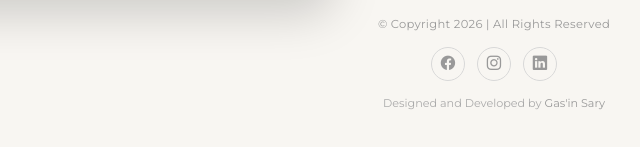
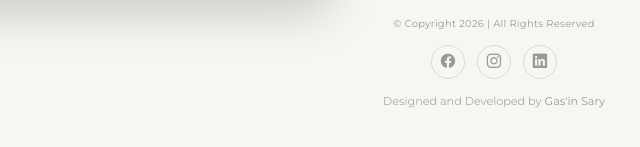
Before and after one commit to julien-elodie/julien-elodie.github.io, a plain HTML site: page index.html in a window 1280 px wide. Shown: the part 2730-2877 px from the top of the page, 146-786 px from the left. Drawn offline with nearby package versions, Linux system fonts and the light colour scheme.

Commit message:
Update style.css

```diff
--- a/style.css
+++ b/style.css
@@ -938,7 +938,7 @@ BADGE
 
 .copyright{
 
-    font-size:.72rem;
+    font-size:.62rem;
     color:#999;
     margin-bottom:14px;
     letter-spacing:.3px;
```
